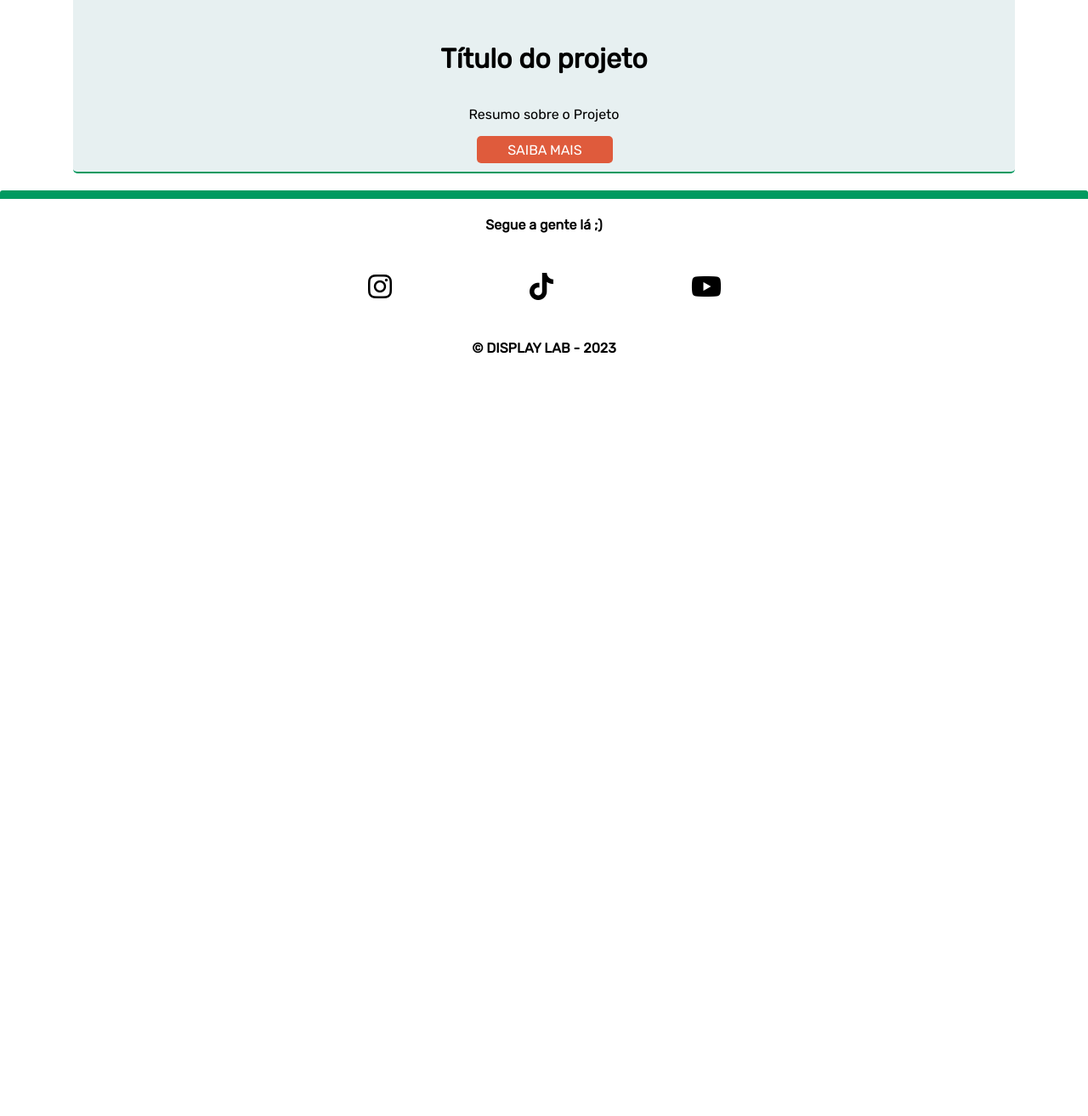
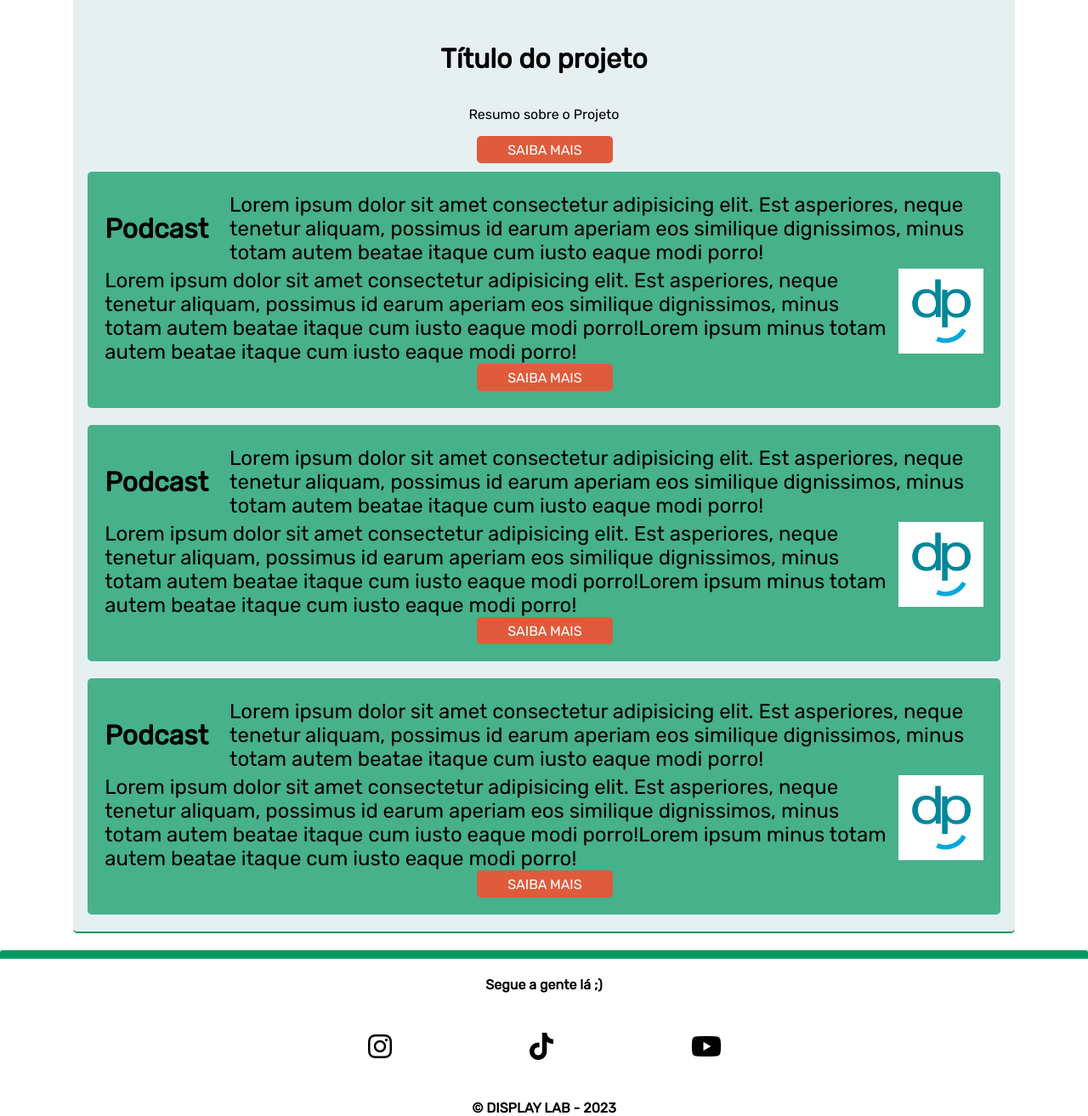
Before and after one commit to GuilhermeHMFroes/DisplaySite, a Flask app: page /projetos in a window 1280 px wide. Shown: the part 579-1892 px from the top of the page at 85% size. Before the commit the page ends 995 px from the top, so only its background shows below. Run offline with Flask 3, Linux system fonts and the light colour scheme.

Commit message:
Layout 1 de projetos criado

```diff
--- a/static/css/main.css
+++ b/static/css/main.css
@@ -155,3 +155,57 @@ footer {
   display: table-cell;
   vertical-align: middle;
 }
+
+.projetoLayout1 {
+  display: flex;
+  flex-direction: column;
+  align-items: center;
+  width: 95%;
+
+  background-color: rgb(2, 151, 94, 0.7);
+  padding: 20px;
+  margin: 10px 0px 10px;
+  border-radius: 5px;
+}
+
+.projetoLayout1Upper {
+  display: flex;
+  margin: 0px;
+  gap: 20px;
+}
+
+.projetoLayout1Lower {
+  display: flex;
+  margin: 0px;
+}
+
+.projetoLayout1Titulo {
+  align-self: center;
+  justify-self: center;
+  margin: 0px;
+}
+
+.projetoLayout1Texto1 {
+  font-size: 1.5em;
+  margin: 5px;
+}
+
+.projetoLayout1Texto2 {
+  font-size: 1.5em;
+  margin: 0px;
+}
+
+.projetoLayout1Image {
+  width: 200px;
+  height: 100px;
+}
+
+@media (max-width: 980px) {
+  .projetoLayout1Upper {
+    flex-wrap: wrap;
+  }
+
+  .projetoLayout1Lower {
+    flex-wrap: wrap;
+  }
+}
--- a/templates/projetos.html
+++ b/templates/projetos.html
@@ -26,9 +26,76 @@
     </div>
 </a>
 
+<!-- Podcast -->
+<div class="projetoLayout1">
+    <div class="projetoLayout1Upper">
+        <h1 class="projetoLayout1Titulo">Podcast</h1>
+        <p class="projetoLayout1Texto1">Lorem ipsum dolor sit amet consectetur adipisicing elit. Est asperiores,
+            neque tenetur aliquam, possimus id earum aperiam eos similique dignissimos,
+            minus totam autem beatae itaque cum iusto eaque modi porro!</p>
+    </div>
+    <div class="projetoLayout1Lower">
+        <p class="projetoLayout1Texto2">Lorem ipsum dolor sit amet consectetur adipisicing elit. Est asperiores,
+            neque tenetur aliquam, possimus id earum aperiam eos similique dignissimos,
+            minus totam autem beatae itaque cum iusto eaque modi porro!Lorem ipsum
+            minus totam autem beatae itaque cum iusto eaque modi porro!</p>
+        <img src="../static/images/logo/logo.jpg" alt="logo" class="projetoLayout1Image">
+    </div>
+    <a href="#" id="saiba-mais">
+        <div class="botao">
+            SAIBA MAIS
+        </div>
+    </a>
+</div>
+
+<div class="projetoLayout1">
+    <div class="projetoLayout1Upper">
+        <h1 class="projetoLayout1Titulo">Podcast</h1>
+        <p class="projetoLayout1Texto1">Lorem ipsum dolor sit amet consectetur adipisicing elit. Est asperiores,
+            neque tenetur aliquam, possimus id earum aperiam eos similique dignissimos,
+            minus totam autem beatae itaque cum iusto eaque modi porro!</p>
+    </div>
+    <div class="projetoLayout1Lower">
+        <p class="projetoLayout1Texto2">Lorem ipsum dolor sit amet consectetur adipisicing elit. Est asperiores,
+            neque tenetur aliquam, possimus id earum aperiam eos similique dignissimos,
+            minus totam autem beatae itaque cum iusto eaque modi porro!Lorem ipsum
+            minus totam autem beatae itaque cum iusto eaque modi porro!</p>
+        <img src="../static/images/logo/logo.jpg" alt="logo" class="projetoLayout1Image">
+    </div>
+    <a href="#" id="saiba-mais">
+        <div class="botao">
+            SAIBA MAIS
+        </div>
+    </a>
+</div>
+
+<div class="projetoLayout1">
+    <div class="projetoLayout1Upper">
+        <h1 class="projetoLayout1Titulo">Podcast</h1>
+        <p class="projetoLayout1Texto1">Lorem ipsum dolor sit amet consectetur adipisicing elit. Est asperiores,
+            neque tenetur aliquam, possimus id earum aperiam eos similique dignissimos,
+            minus totam autem beatae itaque cum iusto eaque modi porro!</p>
+    </div>
+    <div class="projetoLayout1Lower">
+        <p class="projetoLayout1Texto2">Lorem ipsum dolor sit amet consectetur adipisicing elit. Est asperiores,
+            neque tenetur aliquam, possimus id earum aperiam eos similique dignissimos,
+            minus totam autem beatae itaque cum iusto eaque modi porro!Lorem ipsum
+            minus totam autem beatae itaque cum iusto eaque modi porro!</p>
+        <img src="../static/images/logo/logo.jpg" alt="logo" class="projetoLayout1Image">
+    </div>
+    <a href="#" id="saiba-mais">
+        <div class="botao">
+            SAIBA MAIS
+        </div>
+    </a>
+</div>
+
+<!-- Bate-papo -->
 <!-- Jogos -->
-<!-- Podcast -->
-<!-- Bate-papo -->
+<div>
+
+</div>
+
 <!-- Comunicação -->
 <!--  -->
 
```
